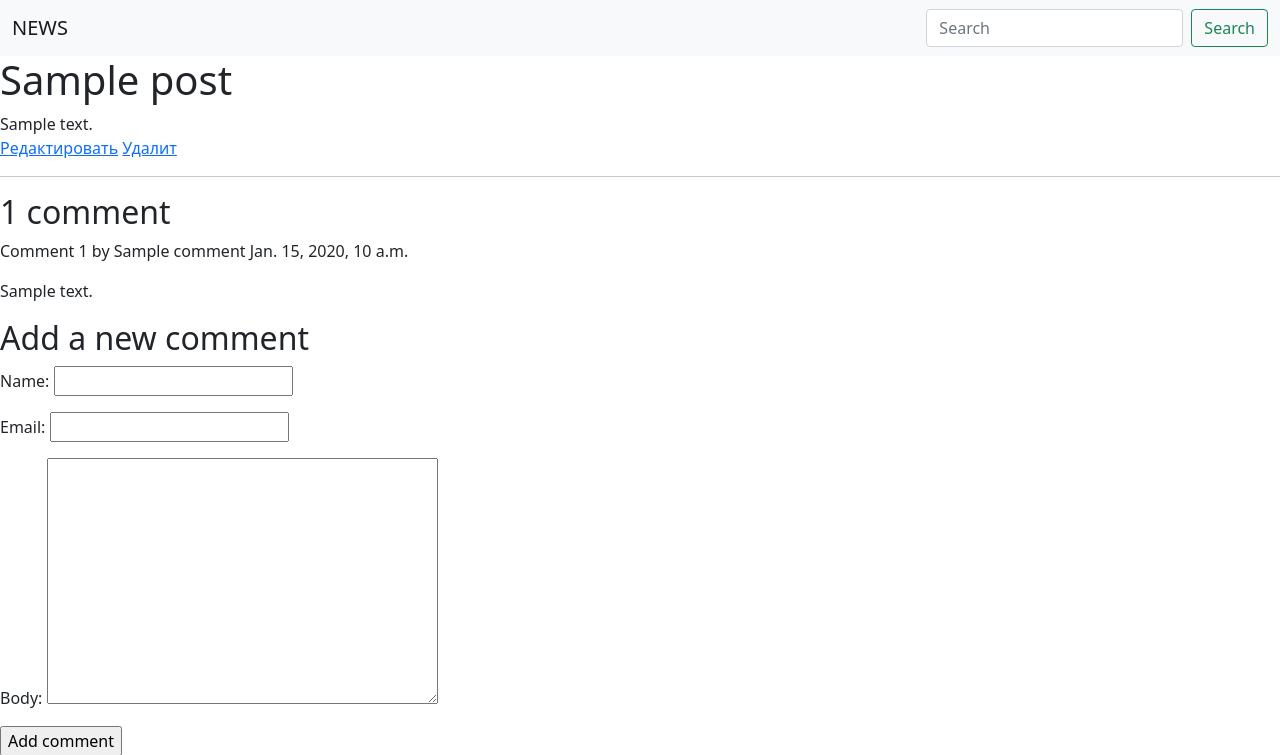
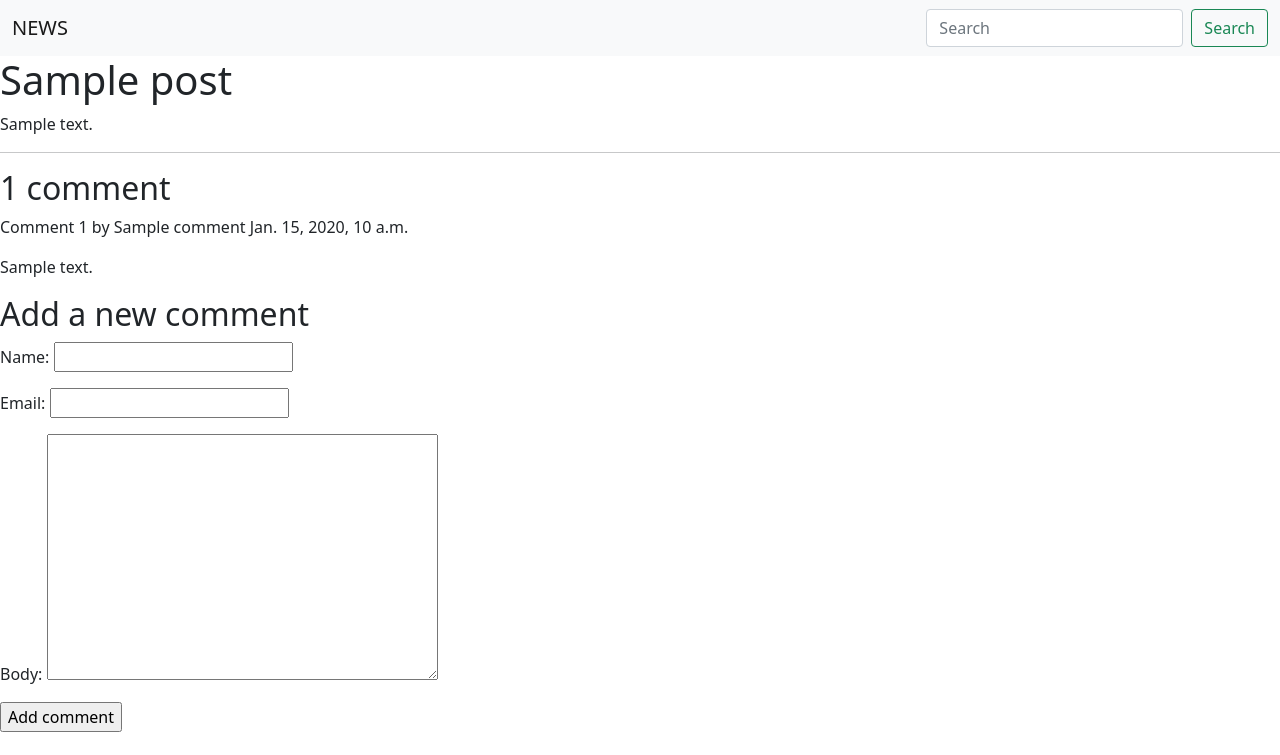
Before and after one commit to lncr/academy-project, a Django app: page /posts/1/ in a window 1280 px wide. Shown: the top 755 px of the page. Run offline with Django 3.2, Linux system fonts and the light colour scheme; tables that the repository leaves empty hold one stand-in row (values such as "Sample post"); parts of the project's set-up code (start-up, migrations or seed data) failed here and were passed over.

Commit message:
Remove update/delete buttons for ordinary users

```diff
--- a/templates/accounts/register.html
+++ b/templates/accounts/register.html
@@ -4,14 +4,14 @@
         <meta charset="utf-8">
         <link href="https://cdn.jsdelivr.net/npm/bootstrap@5.0.2/dist/css/bootstrap.min.css" rel="stylesheet" integrity="sha384-EVSTQN3/azprG1Anm3QDgpJLIm9Nao0Yz1ztcQTwFspd3yD65VohhpuuCOmLASjC" crossorigin="anonymous">
         <title>
-            Register-page
+            Register-pager
         </title>
     </head>
 <body>
     <form action="." method="POST">
-        {{ login_form.as_p }}
+        {{ register_form.as_p }}
         {% csrf_token %}
-        <button type="submit">Login</button>
+        <button type="submit">Register</button>
     </form>
 </body>
 </html>
--- a/templates/posts/post_detail.html
+++ b/templates/posts/post_detail.html
@@ -7,8 +7,10 @@
 {% block content %}
 <h1>{{ post.title }}</h1>
     <div>{{post.body}}</div>
-    <a href="{% url 'post_update_url' id=post.id %}">Редактировать</a>
-    <a href="{% url 'post_delete_url' id=post.id %}">Удалит</a>
+    {% if request.user.is_authenticated and not request.user.role == "ordinary" %}
+        <a href="{{ post.get_update_url }}" class="btn btn-primary">Редактировать</a>
+        <a href="{{ post.get_delete_url }}" class="btn btn-danger">Удалить</a>
+    {% endif %}
     <hr>
 {% with comments.count as total_comments %}
     <h2>{{ total_comments }} comment{{ total_comments|pluralize }}</h2>
```
